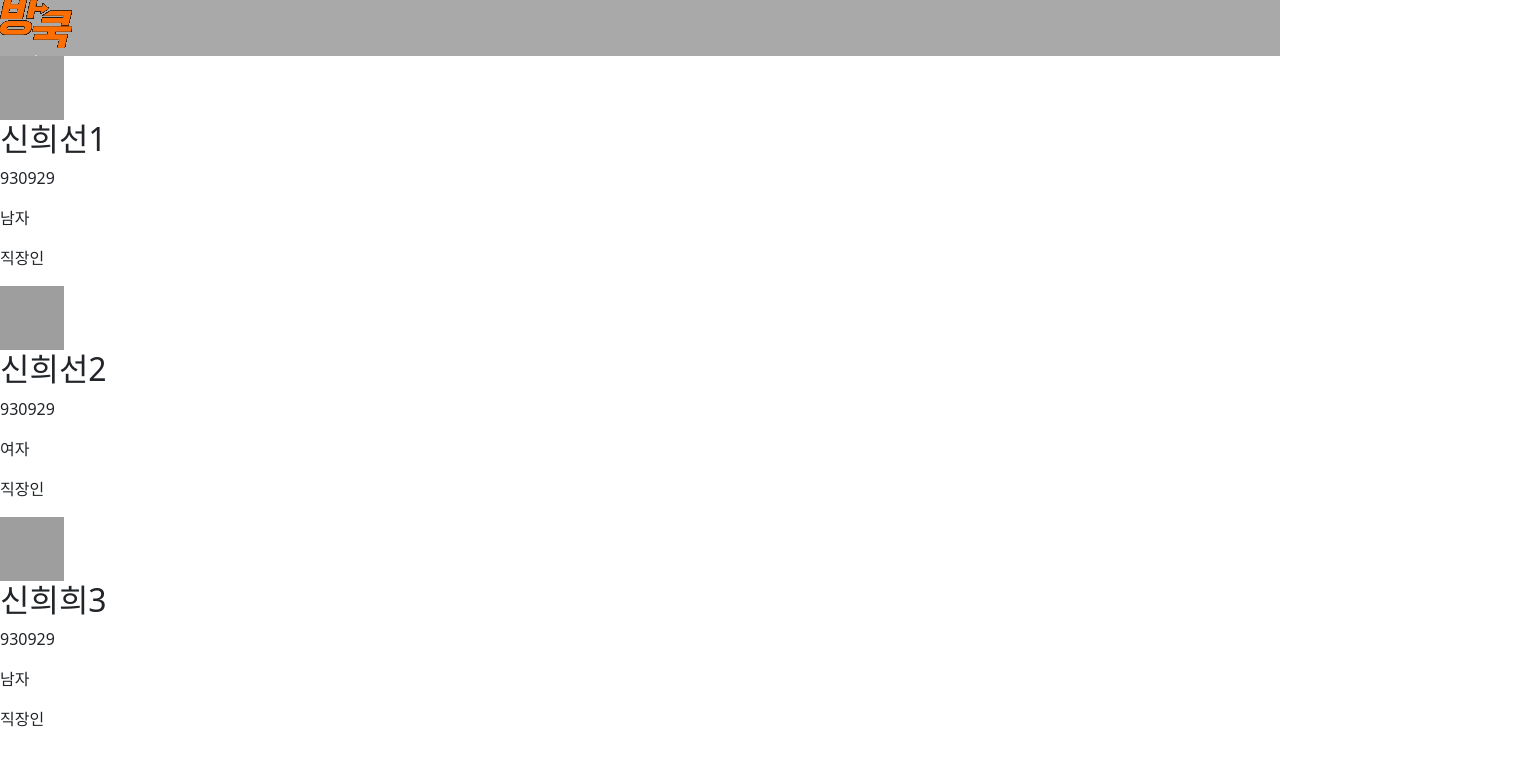
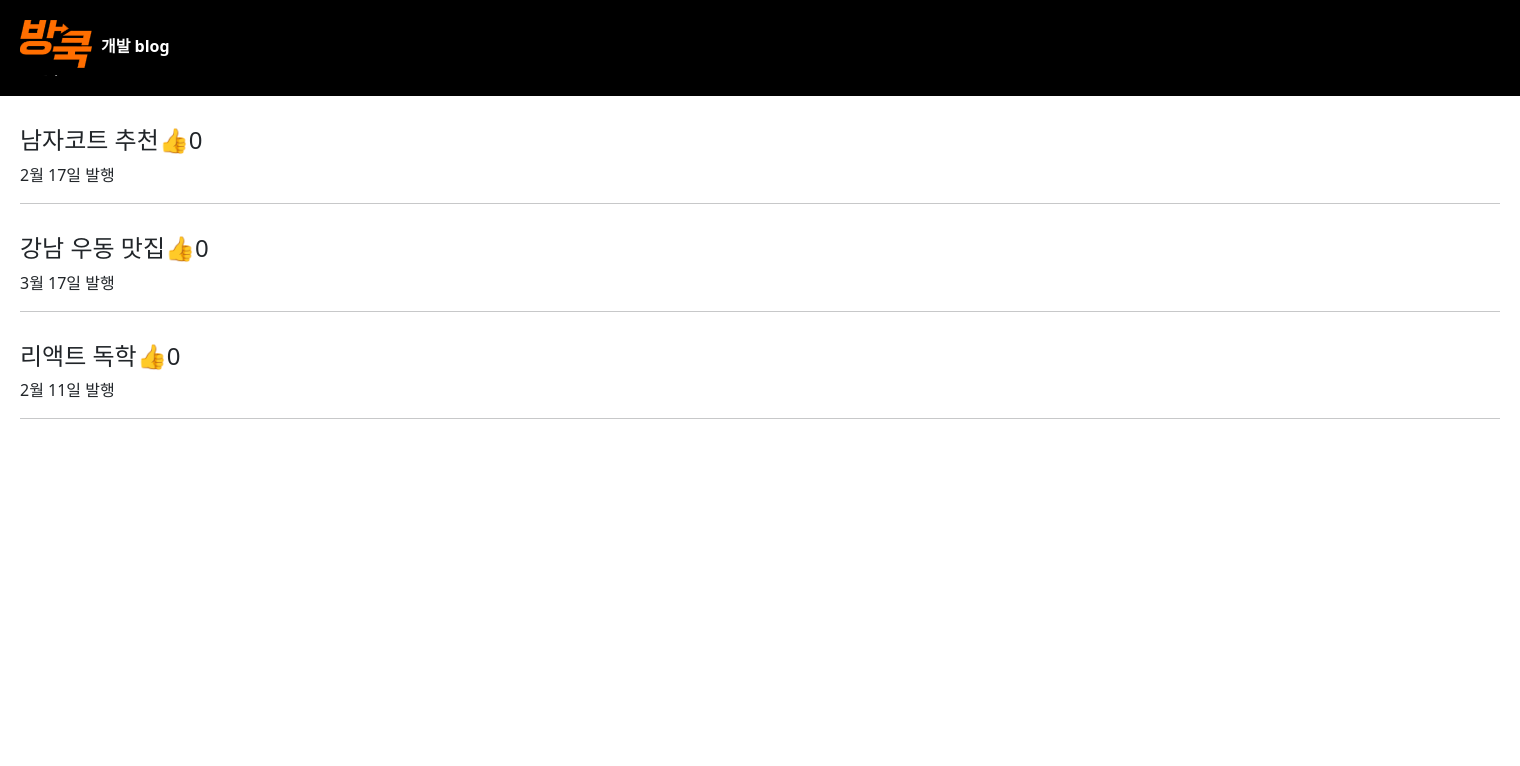
Before and after one commit to ShinHeeSun/-, a React (Create React App) app: page / in a window 1280 px wide. Shown: the top 766 px of the page, 1520 px wide, since content can reach past the window. Built offline with nearby package versions, Linux system fonts and the light colour scheme; grey boxes are pictures that could not be loaded.

Commit message:
first commit

```diff
--- a/src/App.css
+++ b/src/App.css
@@ -1,3 +1,30 @@
-.gray-background {
-  background:darkgray;
+body {
+  width:1520px;
+  margin: 0 auto;
 }
+
+.black-nav {
+  background-color: black;
+  width: 100%;
+  color: white;
+  padding: 20px;
+  font-weight: 600;
+}
+
+
+.list {
+    margin-top:  30px;
+    padding-left: 20px;
+    padding-right: 20px;
+    text-align: left;
+}
+.titleChange {
+  margin-top: 30px;
+  display: flex;
+  justify-content: center;
+}
+
+.Modal {
+  background-color: gray;
+  color: black;
+}
--- a/src/App.js
+++ b/src/App.js
@@ -1,54 +1,14 @@
+/* eslint-disabl */
 import React from 'react';
 import './App.css';
-import logo from './img/logo.png';
-import Customer from './Components/Customer';
+import Title from './Components/Title';
 
-const customers = [
-  {
-    id: '1',
-    image: 'http://placeimg.com/64/64/1' /* 랜덤으로 이미지 변경 해주는 주소 */,
-    name: '신희선',
-    birthday: '930929',
-    gender: '남자',
-    job: '직장인',
-  },
-  {
-    id: '2',
-    image: 'http://placeimg.com/64/64/2' /* 랜덤으로 이미지 변경 해주는 주소 */,
-    name: '신희선',
-    birthday: '930929',
-    gender: '여자',
-    job: '직장인',
-  },
-  {
-    id: '3',
-    image: 'http://placeimg.com/64/64/3' /* 랜덤으로 이미지 변경 해주는 주소 */,
-    name: '신희희',
-    birthday: '930929',
-    gender: '남자',
-    job: '직장인',
-  },
-];
-
+// import Mainaaa from './Components/aaaa/Mainaaa';
 function App() {
   return (
-    <div>
-      <div className="gray-background">
-        <img src={logo} let="logo" alt="..." />{' '}
-      </div>
-      {customers.map((c) => {
-        return (
-          <Customer
-            key={c.id}
-            id={c.id}
-            image={c.image}
-            name={c.name}
-            birthday={c.birthday}
-            gender={c.gender}
-            job={c.job}
-          />
-        );
-      })}
+    <div className="App">
+      {/* <Mainaaa /> */}
+      <Title />
     </div>
   );
 }
--- a/src/Components/Customer.js
+++ /dev/null
@@ -1,48 +0,0 @@
-import React from 'react';
-
-class Customer extends React.Component {
-  render() {
-    return (
-      <div>
-        <CustomerProfile
-          id={this.props.id}
-          image={this.props.image}
-          name={this.props.name}
-        />
-        <CustomerInfo
-          birthday={this.props.birthday}
-          gender={this.props.gender}
-          job={this.props.job}
-        />
-      </div>
-    );
-  }
-}
-
-class CustomerProfile extends React.Component {
-  render() {
-    return (
-      <div>
-        <img src={this.props.image} alt="profile" />
-        <h2>
-          {this.props.name}
-          {this.props.id}
-        </h2>
-      </div>
-    );
-  }
-}
-
-class CustomerInfo extends React.Component {
-  render() {
-    return (
-      <div>
-        <p>{this.props.birthday}</p>
-        <p> {this.props.gender}</p>
-        <p>{this.props.job}</p>
-      </div>
-    );
-  }
-}
-
-export default Customer;
--- /dev/null
+++ b/src/Components/Modal.js
@@ -0,0 +1,13 @@
+import React from 'react';
+import '../App.css';
+
+function Modal() {
+  return (
+    <div className="Modal">
+      <h2>제목</h2>
+      <p>날짜</p>
+      <p>상세내용</p>
+    </div>
+  );
+}
+export default Modal;
--- /dev/null
+++ b/src/Components/Title.js
@@ -0,0 +1,65 @@
+import React, { useState } from 'react';
+import logo from '../img/logo.png';
+import Modal from './Modal';
+
+function Title() {
+  let [title, setTitle] = useState([
+    '남자코트 추천',
+    '강남 우동 맛집',
+    '리액트 독학',
+  ]);
+
+  let [like, setLike] = useState(0);
+
+  let [modal, setModal] = useState(false);
+
+  const openModal = () => {
+    if (modal === false) {
+      return setModal(true);
+    } else if (modal === true) {
+      return setModal(false);
+    }
+  };
+
+  const likeClike = () => {
+    setLike(like + 1);
+  };
+
+  return (
+    <div>
+      <div className="black-nav">
+        <div>
+          <img className="logoName" src={logo} let="logo" alt="..." />
+          개발 blog
+        </div>
+      </div>
+      <div className="list">
+        <h4>
+          {title[0]}
+          <span onClick={likeClike}>👍{like}</span>
+        </h4>
+        <p>2월 17일 발행</p>
+        <hr />
+      </div>
+      <div className="list">
+        <h4>
+          {title[1]}
+          <span onClick={likeClike}>👍{like}</span>
+        </h4>
+        <p>3월 17일 발행</p>
+        <hr />
+      </div>
+      <div className="list" onClick={openModal}>
+        <h4>
+          {title[2]}
+          <span onClick={likeClike}>👍{like}</span>
+        </h4>
+        <p>2월 11일 발행</p>
+        <hr />
+      </div>
+
+      {modal === true ? <Modal /> : null}
+    </div>
+  );
+}
+export default Title;
--- /dev/null
+++ b/src/Components/aaaa/Mainaaa.js
@@ -0,0 +1,22 @@
+import React, { Component } from 'react';
+import './App.css';
+import logo from '../../img/logo.png';
+import ValidationSample from './ValidationSample';
+import ScrollBox from './ScrollBox';
+import ItertionSample from './ItertionSample';
+
+class Mainaaa extends Component {
+  render() {
+    return (
+      <div>
+        <div className="gray-background">
+          <img src={logo} let="logo" alt="..." />{' '}
+        </div>
+        <ValidationSample />
+        <ScrollBox />
+        <ItertionSample />
+      </div>
+    );
+  }
+}
+export default Mainaaa;
--- a/src/index.css
+++ b/src/index.css
@@ -0,0 +1,9 @@
+
+
+.success{
+    background-color: lightgreen;
+  }
+
+  .failure{
+    background-color: lightcoral
+  }
```
Also changed, not shown: src/Components/ComponetsJs.js/Const.js (added, +19 -0 lines), src/Components/ComponetsJs.js/ItertionSample.js (added, +41 -0 lines), src/Components/ComponetsJs.js/LikeButton.js (added, +17 -0 lines), src/Components/ComponetsJs.js/Login.js (added, +44 -0 lines), src/Components/aaaa/ScrollBox.js (added, +30 -0 lines).
